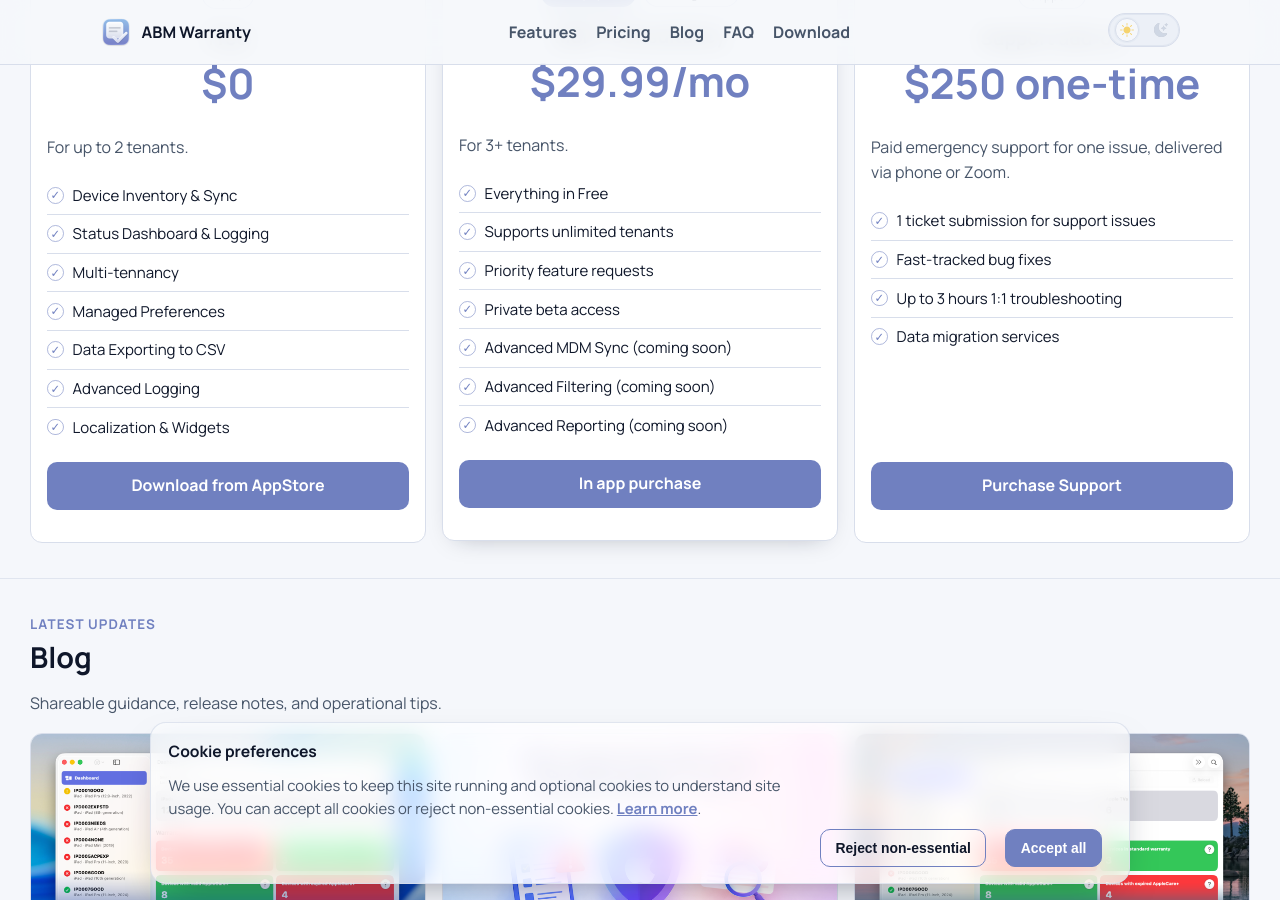
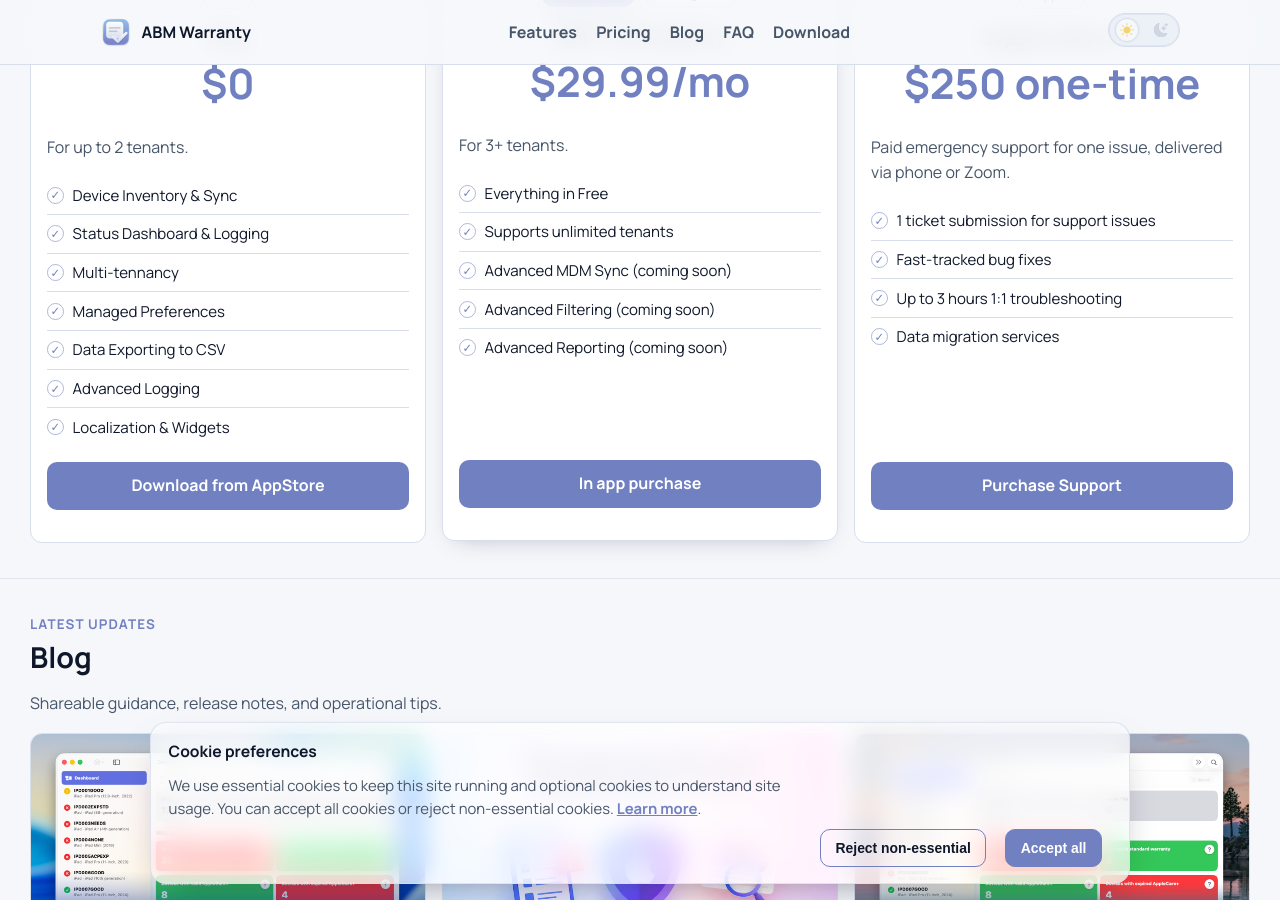
Before and after one commit to jonbrown21/abmwarranty, a Jekyll site: the page built from index.md, in a window 1280 px wide and 900 px high, scrolled down 2713 px. Built offline with Jekyll 4.4.1, drawn with Linux system fonts in a browser that asks for light colours.

Commit message:
New Fixes

```diff
--- a/_includes/sections/pricing.html
+++ b/_includes/sections/pricing.html
@@ -32,8 +32,6 @@
         <ul class="feature-list">
           <li><span class="feature-check" aria-hidden="true">✓</span>Everything in Free</li>
           <li><span class="feature-check" aria-hidden="true">✓</span>Supports unlimited tenants</li>
-          <li><span class="feature-check" aria-hidden="true">✓</span>Priority feature requests</li>
-          <li><span class="feature-check" aria-hidden="true">✓</span>Private beta access</li>
           <li><span class="feature-check" aria-hidden="true">✓</span>Advanced MDM Sync (coming soon)</li>
           <li><span class="feature-check" aria-hidden="true">✓</span>Advanced Filtering (coming soon)</li>
           <li><span class="feature-check" aria-hidden="true">✓</span>Advanced Reporting (coming soon)</li>
```
Also changed, not shown: 4 other files.
